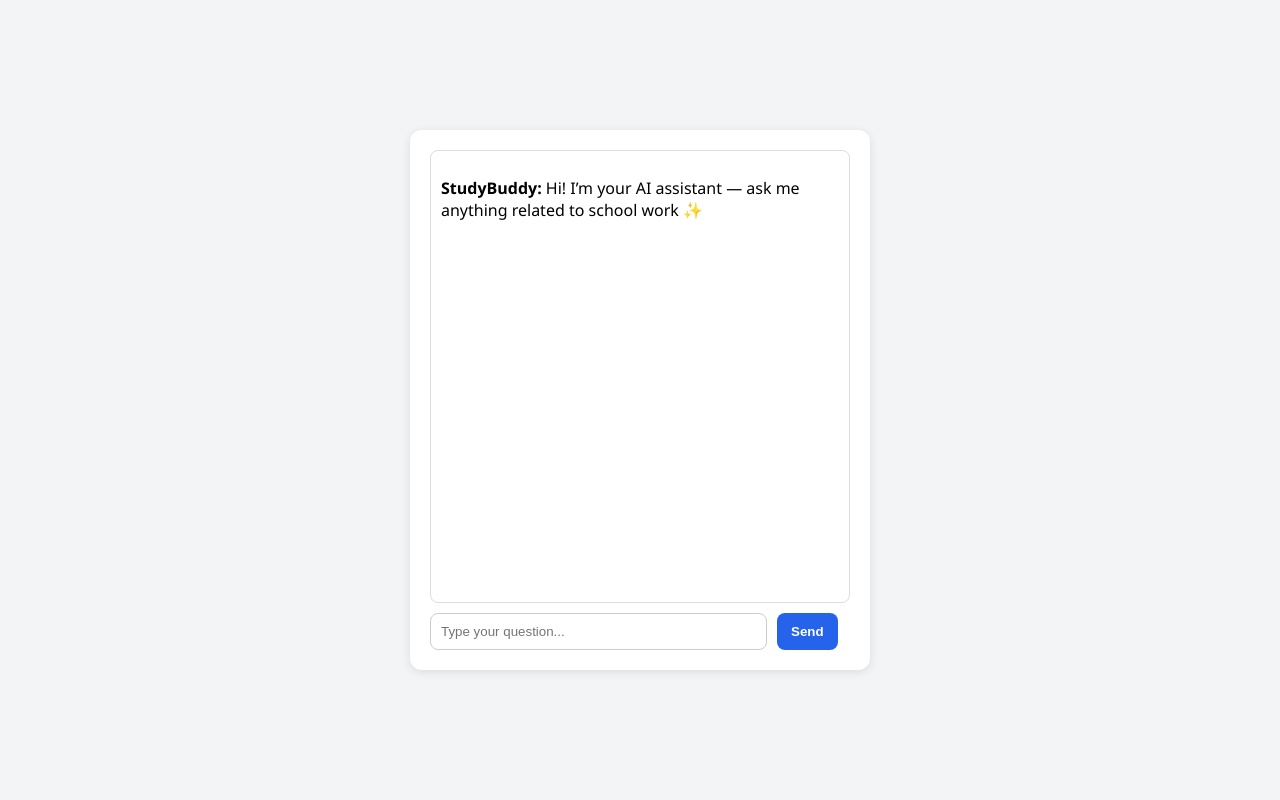
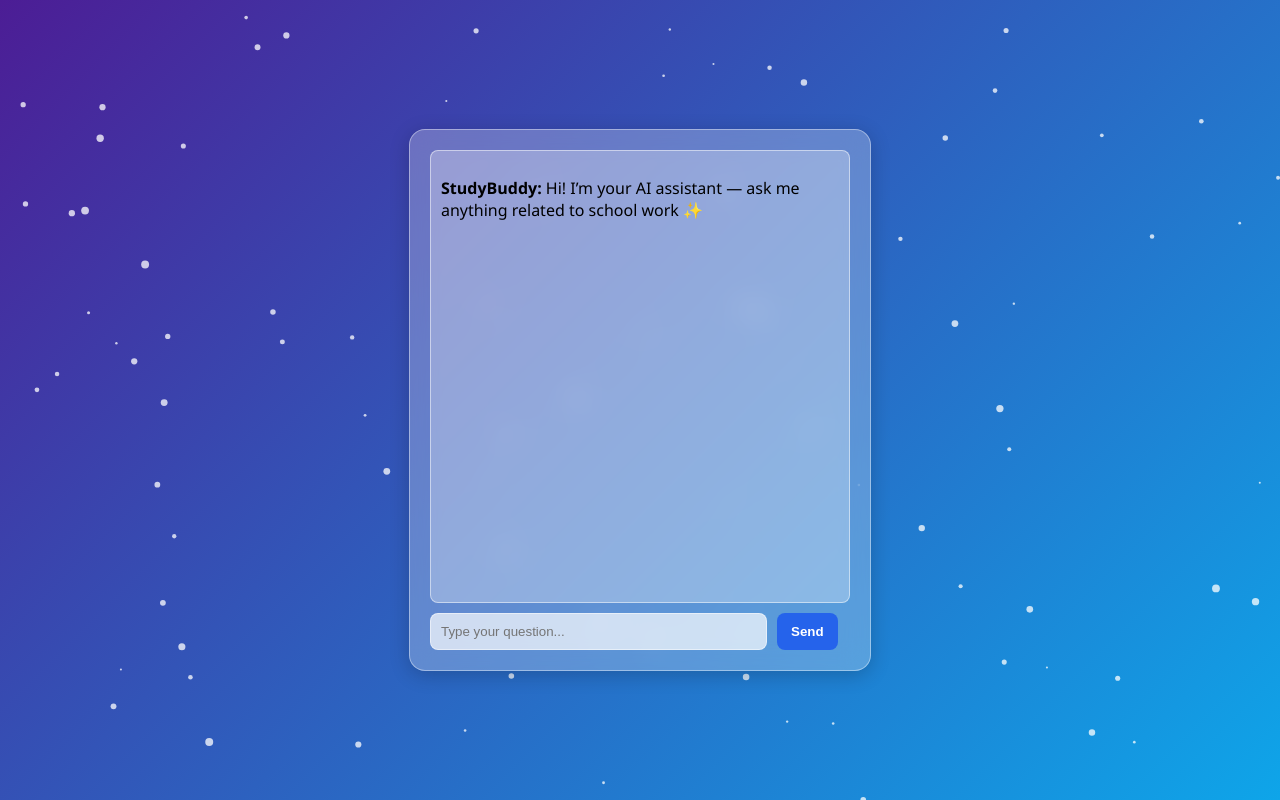
Before and after one commit to vartikasharma22022010-netizen/StudyBuddy, a website: page public1/index.html in a window 1280 px wide. Drawn offline with Linux system fonts and the light colour scheme.

Commit message:
Add files via upload

```diff
--- a/public1/index.html
+++ b/public1/index.html
@@ -8,38 +8,68 @@
     <style>
         body {
             font-family: "Segoe UI", sans-serif;
-            background-color: #f3f4f6;
+            margin: 0;
+            padding: 0;
+            height: 100vh;
             display: flex;
-            flex-direction: column;
             align-items: center;
             justify-content: center;
-            height: 100vh;
-            margin: 0;
+            overflow: hidden;
         }
+
+        /* 🌈 Gradient Background */
+        #bg {
+            position: fixed;
+            top: 0;
+            left: 0;
+            width: 100%;
+            height: 100%;
+            z-index: -2;
+            background: linear-gradient(135deg, #4c1d95, #0ea5e9);
+        }
+
+        /* ✨ Particle Canvas */
+        #particles {
+            width: 100%;
+            height: 100%;
+            position: fixed;
+            top: 0;
+            left: 0;
+            z-index: -1;
+        }
+
+        /* 📦 Chat UI */
         #chatContainer {
             width: 420px;
-            background: white;
+            background: rgba(255, 255, 255, 0.25);
+            backdrop-filter: blur(14px);
             padding: 20px;
-            border-radius: 12px;
-            box-shadow: 0 2px 10px rgba(0,0,0,0.1);
+            border-radius: 16px;
+            box-shadow: 0 4px 20px rgba(0,0,0,0.2);
             display: flex;
             flex-direction: column;
             gap: 10px;
             height: 500px;
+            border: 1px solid rgba(255, 255, 255, 0.4);
         }
+
         #chatBox {
             flex: 1;
             overflow-y: auto;
-            border: 1px solid #ddd;
+            border: 1px solid rgba(255,255,255,0.5);
             padding: 10px;
             border-radius: 8px;
+            background: rgba(255,255,255,0.3);
         }
+
         #userInput {
             padding: 10px;
             border-radius: 8px;
-            border: 1px solid #ccc;
+            border: 1px solid rgba(255,255,255,0.5);
             width: 75%;
+            background: rgba(255,255,255,0.7);
         }
+
         button {
             padding: 10px 14px;
             border-radius: 8px;
@@ -49,6 +79,7 @@
             cursor: pointer;
             font-weight: 600;
         }
+
         button:hover {
             background-color: #1d4ed8;
         }
@@ -56,6 +87,12 @@
 </head>
 
 <body>
+
+<!-- 🌈 Background + Particles -->
+<div id="bg"></div>
+<canvas id="particles"></canvas>
+
+<!-- CHAT UI -->
 <div id="chatContainer">
     <div id="chatBox">
         <p><b>StudyBuddy:</b> Hi! I’m your AI assistant — ask me anything related to school work ✨</p>
@@ -68,5 +105,53 @@
 </div>
 
 <script src="script.js"></script>
+
+<!-- ✨ Particle Animation Script -->
+<script>
+    const canvas = document.getElementById("particles");
+    const ctx = canvas.getContext("2d");
+
+    canvas.width = window.innerWidth;
+    canvas.height = window.innerHeight;
+
+    let particles = [];
+
+    for (let i = 0; i < 90; i++) {
+        particles.push({
+            x: Math.random() * canvas.width,
+            y: Math.random() * canvas.height,
+            size: Math.random() * 3 + 1,
+            speedX: Math.random() * 0.6 - 0.3,
+            speedY: Math.random() * 0.6 - 0.3
+        });
+    }
+
+    function animate() {
+        ctx.clearRect(0, 0, canvas.width, canvas.height);
+
+        particles.forEach(p => {
+            p.x += p.speedX;
+            p.y += p.speedY;
+
+            if (p.x < 0 || p.x > canvas.width) p.speedX *= -1;
+            if (p.y < 0 || p.y > canvas.height) p.speedY *= -1;
+
+            ctx.beginPath();
+            ctx.arc(p.x, p.y, p.size, 0, Math.PI * 2);
+            ctx.fillStyle = "rgba(255,255,255,0.75)";
+            ctx.fill();
+        });
+
+        requestAnimationFrame(animate);
+    }
+
+    animate();
+
+    window.addEventListener("resize", () => {
+        canvas.width = window.innerWidth;
+        canvas.height = window.innerHeight;
+    });
+</script>
+
 </body>
 </html>
```
